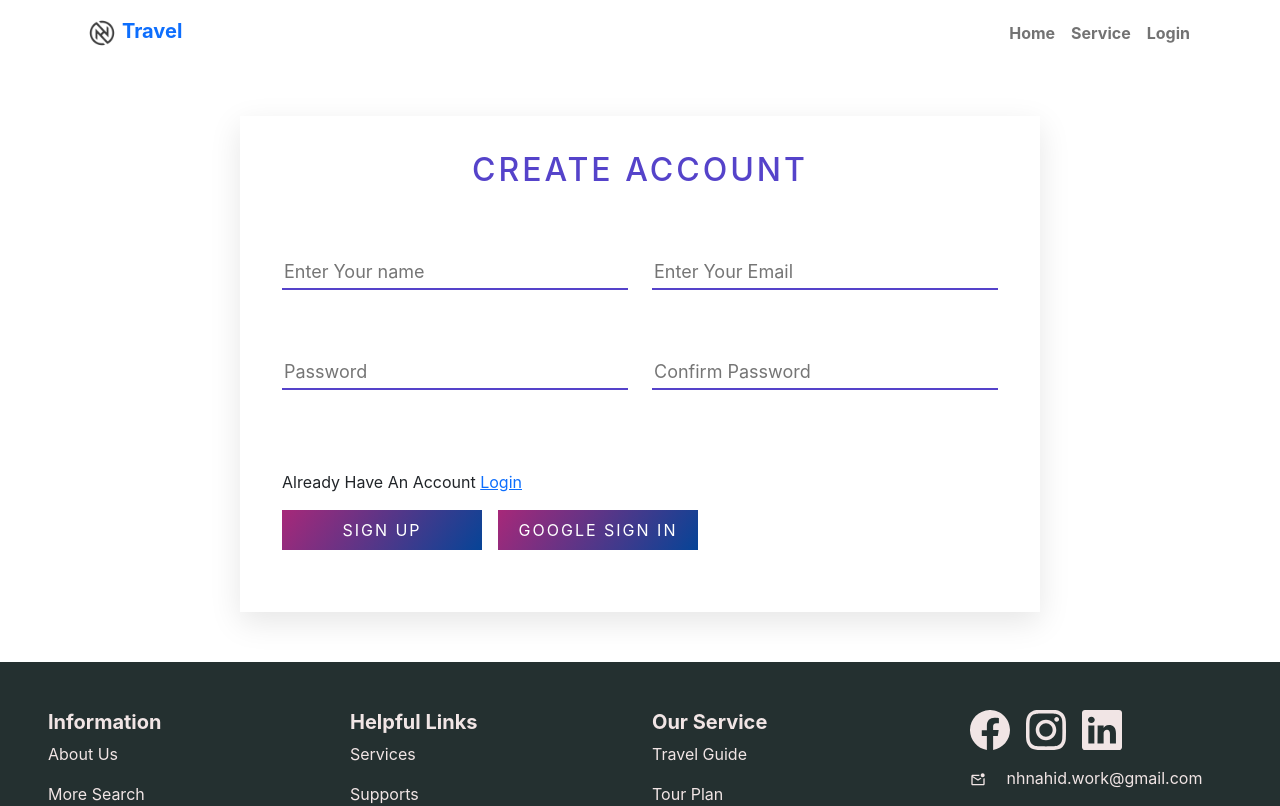
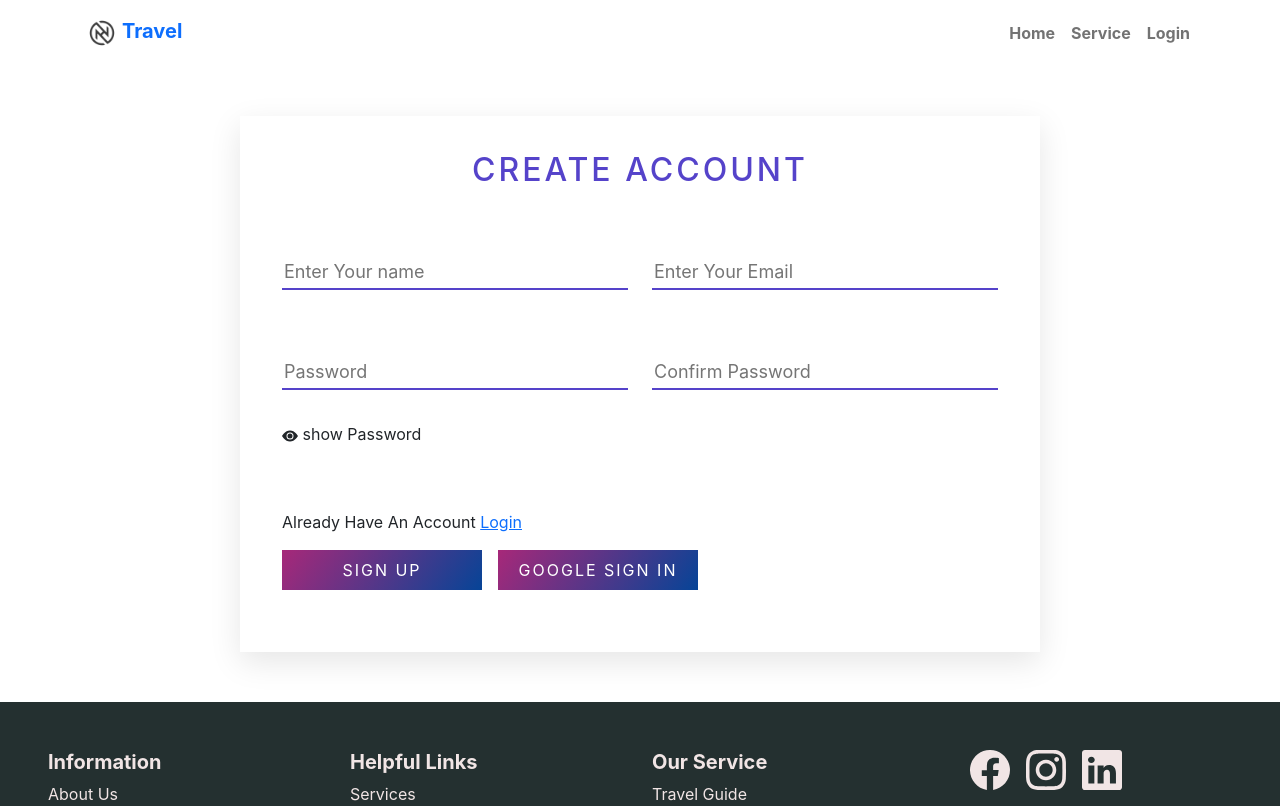
Before and after one commit to NazmulHasanNahid/nh-travel, a React (Create React App) app: page /register in a window 1280 px wide. Shown: the top 806 px of the page. Built offline with nearby package versions, Linux system fonts and the light colour scheme; no server answers.

Commit message:
show password toggle

```diff
--- a/src/Components/Auth/Login/Login.js
+++ b/src/Components/Auth/Login/Login.js
@@ -6,9 +6,11 @@ import auth from "../../../firebase.init";
 import SocialLogin from "../SocialLogin/SocialLogin";
 import { ToastContainer, toast } from 'react-toastify';
 import 'react-toastify/dist/ReactToastify.css';
-
+import {BsEyeFill} from 'react-icons/bs'
 
 const Login = () => {
+  const [showPassword , setShowPassword] = useState(false)
+
      const navigate = useNavigate()
      const [
           signInWithEmailAndPassword,
@@ -81,11 +83,15 @@ const Login = () => {
                 )}
               </div>
               <div className="form-field col-lg-12">
-                <input placeholder="password" required onChange={handlePassword} className="input-text" type="password" name="password" />
+                <input placeholder="password" required onChange={handlePassword} className="input-text" type={showPassword? "text" :"password"} name="password" />
                 {errors?.password && (
                   <p className="text-danger my-3 fw-bold">{errors?.password}</p>
                 )}
+               <p className="mt-3">{<BsEyeFill onClick={()=> setShowPassword(!showPassword)}/>} show Password</p>
+
+
               </div>
+
               <div className="form-field col-lg-12">
 
                <p className="my-3">New In NH Travel? <Link to="/register">Create Account</Link></p>
--- a/src/Components/Auth/SignUp/SignUp.js
+++ b/src/Components/Auth/SignUp/SignUp.js
@@ -7,8 +7,11 @@ import SocialLogin from "../SocialLogin/SocialLogin";
 import Loading from "../../Pages/Shared/Loading/Loading";
 import { ToastContainer, toast } from "react-toastify";
 import "react-toastify/dist/ReactToastify.css";
+import {BsEyeFill} from 'react-icons/bs'
+
 
 const SignUp = () => {
+  const [showPassword , setShowPassword] = useState(false)
   const [createUserWithEmailAndPassword, user, loading, error] =
     useCreateUserWithEmailAndPassword(auth, {sendEmailVerification:true});
   useEffect(()=>{
@@ -122,7 +125,7 @@ const from = location.state?.from?.pathname || "/"
                   required
                   onChange={handlePassword}
                   className="input-text"
-                  type="password"
+                  type={showPassword? "text" :"password"}
                   name="password"
                   placeholder="Password"
                 />
@@ -136,8 +139,8 @@ const from = location.state?.from?.pathname || "/"
                   onChange={handleConfirmPassword}
                   required
                   className="input-text"
-                  type="password"
-                  name="password"
+                  type={showPassword? "text" :"password"}
+                  name="confirmPassword"
                   placeholder="Confirm Password"
                 />
                 {errors?.confirmPassword && (
@@ -147,6 +150,8 @@ const from = location.state?.from?.pathname || "/"
                 )}
 
               </div>
+              <p className="">{<BsEyeFill onClick={()=> setShowPassword(!showPassword)}/>} show Password</p>
+
               <div className="form-field col-lg-12">
 
 
```
